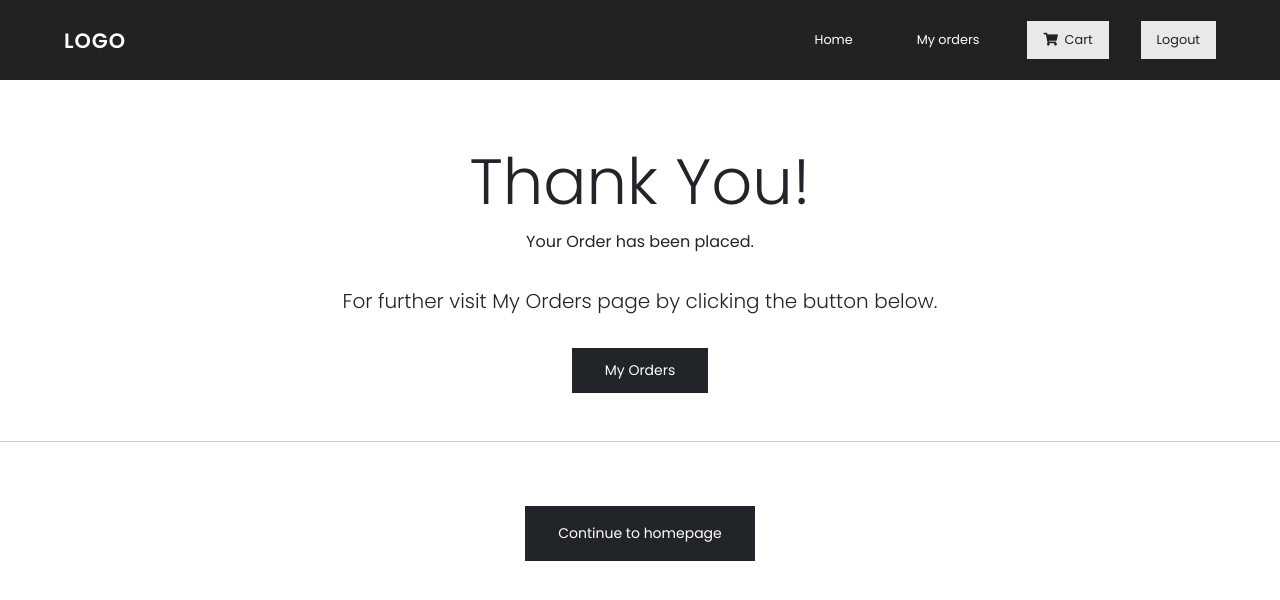
After one commit to AmirSahil/ci-login-system, a CodeIgniter app: page /database/index.php/private_area/thankyou in a window 1280 px wide. The commit adds this page. Shown: the top 600 px of the page. Run offline with CodeIgniter, Linux system fonts and the light colour scheme; a user stored in the database is signed in; some libraries are stand-ins or nearby versions.

Commit message:
check_out and my_orders

```diff
--- a/application/controllers/Private_area.php
+++ b/application/controllers/Private_area.php
@@ -75,11 +75,70 @@ class Private_area extends CI_Controller {
 
     public function checkout()
     {
-        $this->load->model("Viewproduct_model");
-        $page_data['edit'] = $this->Viewproduct_model->view_products($this->uri->segment('3'));
-        $page_data['page_title'] = 'User Checkout';
-        $page_data['page'] = 'checkout';
-        $this->load->view("front/index", $page_data);
+      $this->load->model("Cart_model");
+      $page_data['fetch_data'] = $this->Cart_model->fetch_data();
+      $page_data['total_price'] = $this->Cart_model->total($this->session->userdata('id'));
+      $page_data['fetch_user'] = $this->session->userdata('name');
+      $page_data['page_title'] = 'User Checkout';
+      $page_data['page'] = 'checkout';
+      $this->load->view("front/index", $page_data);
+    }
+
+    public function add_checkout()
+    {
+
+      if($this->session->userdata('id')){
+				if($this->input->post('upload')){
+          $this->load->model("Cart_model");
+          $fetch_data = $this->Cart_model->fetch_data();
+          if($fetch_data->num_rows() > 0) {
+            foreach($fetch_data->result() as $row){
+              if($row->user_id == $this->session->userdata('id')){
+					      $data = array(
+                  'product_id' => $row->product_id,
+                  'user_id' => $row->user_id,
+                  'first_name' => $this->input->post('firstname'),
+                  'last_name' => $this->input->post('lastname'),
+                  'address' => $this->input->post('address'),
+                  'phone' => $this->input->post('phone'),
+                  'email' => $this->input->post('email'),
+                  'product_qty' => $row->product_qty,
+                  'sub_total' => $row->total_price
+                );
+
+                $this->load->model('Cart_model');
+                $this->Cart_model->insert_checkout($data);
+                $this->load->model("Cart_model");
+                $this->Cart_model->delete_cart($this->session->userdata('id'));
+              }
+            }
+          }else{
+              echo 'bo products to checkout';
+          }
+
+          $this->thankyou();
+        } else{
+          $this->product_view();
+        }
+
+			} else{
+				$this->index();
+			}
+    }
+
+    public function thankyou(){
+      $page_data['page_title'] = 'Order Placed';
+      $page_data['page'] = 'thankyou';
+      $this->load->view("front/index", $page_data);
+    }
+
+    public function myorders(){
+      $this->load->model('Cart_model');
+      $page_data['fetch_details'] = $this->Cart_model->fetch_products();
+      $page_data['fetch_order'] = $this->Cart_model->fetch_orders();
+      $page_data['page_title'] = 'My Orders';
+      $page_data['page'] = 'myorders';
+      $this->load->view("front/index", $page_data);
     }
 
 
--- a/application/views/front/pages/cart.php
+++ b/application/views/front/pages/cart.php
@@ -13,7 +13,7 @@
 
           <h5 class="mb-4">Cart</h5>
 
-          <hr class="mb-4">
+
           <?php
 
           if($fetch_data->num_rows() > 0) {
@@ -21,7 +21,7 @@
               if($row->user_id == $this->session->userdata('id')){
 
           ?>
-
+          <hr class="mb-4">
           <div class="row mb-4">
               <div class="col-md-5 col-lg-3 col-xl-3">
                   <div class="view zoom overlay z-depth-1 rounded mb-3 mb-md-0">
@@ -49,7 +49,6 @@
               </div>
             </div>
           </div>
-          <hr class="mb-4">
           <?php
               }
             }
@@ -124,6 +123,7 @@
           <?php
           } else{
           ?>
+          <hr class="mb-4">
             <h5 >No items in your cart, <?php echo $fetch_user;?></h5>
 
 <?php
--- /dev/null
+++ b/application/views/front/pages/thankyou.php
@@ -0,0 +1,11 @@
+<div class="main-thankyou jumbotron text-center">
+  <h1 class="display-3">Thank You!</h1>
+  <p class="ty-line2">Your Order has been placed.</p>
+  <p class="lead">For further visit My Orders page by clicking the button below.</p>
+  <a class="btn btn-dark btn-sm rounded-0 orders-button" href="<?php echo base_url();?>private_area/myorders" role="button">My Orders</a>
+  <hr>
+
+  <p class="lead-bottom">
+    <a class="btn btn-dark btn-sm rounded-0 back-button" href="<?php echo base_url();?>private_area/" role="button">Continue to homepage</a>
+  </p>
+</div>
--- a/application/views/front/section/header.php
+++ b/application/views/front/section/header.php
@@ -29,16 +29,8 @@
             echo '<li><a class="nav-button" href="register">Register</a></li>';
           } else if ($page_title == 'Register'){
             echo '<li><a class="nav-button" href="login">Login</a></li>';
-          } else if($page_title == 'User Home'){
-            echo '<li><a class="nav-button" href="'.base_url().'private_area/cart"><i class="fas fa-shopping-cart"></i>&nbsp;&nbsp;Cart</a></li>';
-            echo '<li><a class="nav-button" href="'.base_url().'private_area/logout">Logout</a></li>';
-          } else if($page_title == 'User Cart'){
-            echo '<li><a class="nav-button" href="'.base_url().'private_area/cart"><i class="fas fa-shopping-cart"></i>&nbsp;&nbsp;Cart</a></li>';
-            echo '<li><a class="nav-button" href="'.base_url().'private_area/logout">Logout</a></li>';
-          } else if($page_title == 'User Checkout'){
-            echo '<li><a class="nav-button" href="'.base_url().'private_area/cart"><i class="fas fa-shopping-cart"></i>&nbsp;&nbsp;Cart</a></li>';
-            echo '<li><a class="nav-button" href="'.base_url().'private_area/logout">Logout</a></li>';
-          } else if($page_title == 'Product View'){
+          } else if($page_title == 'User Home' or $page_title == 'User Cart' or $page_title == 'User Checkout' or $page_title == 'Product View' or $page_title == 'Order Placed' or $page_title == 'My Orders'){
+            echo '<li><a href="'.base_url().'private_area/myorders">My orders</a></li>';
             echo '<li><a class="nav-button" href="'.base_url().'private_area/cart"><i class="fas fa-shopping-cart"></i>&nbsp;&nbsp;Cart</a></li>';
             echo '<li><a class="nav-button" href="'.base_url().'private_area/logout">Logout</a></li>';
           } else{
--- a/assets/css/style.css
+++ b/assets/css/style.css
@@ -365,3 +365,29 @@ input[type=number] {
 .cart-button:hover{
   color: rgb(209, 209, 209);
 }
+
+.main-thankyou{
+  margin-top: 4rem;
+}
+
+.ty-line2{
+  margin-bottom: 2rem;
+}
+
+.orders-button{
+  padding: 0.7rem 2rem;
+  margin-top: 1rem;
+  margin-bottom: 2rem;
+}
+
+.back-button{
+  padding: 1rem 2rem;
+}
+
+.lead-bottom{
+  margin-top: 4rem;
+}
+
+.myorders{
+  margin: 3rem auto;
+}
```
Also changed, not shown: application/models/Cart_model.php (+20 -1 lines), application/views/front/pages/checkout.php (+32 -31 lines), application/views/front/pages/myorders.php (added, +98 -0 lines).
